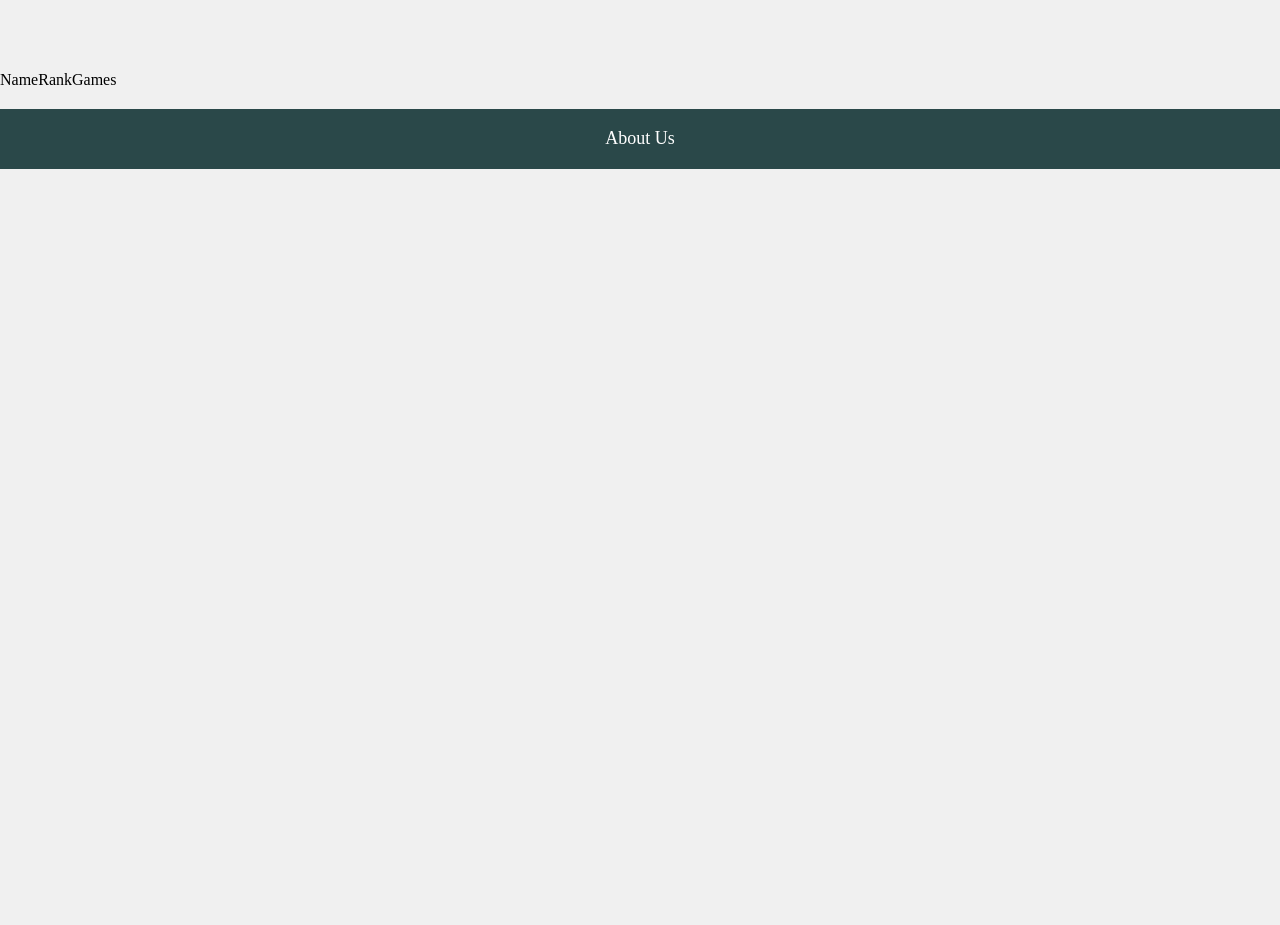
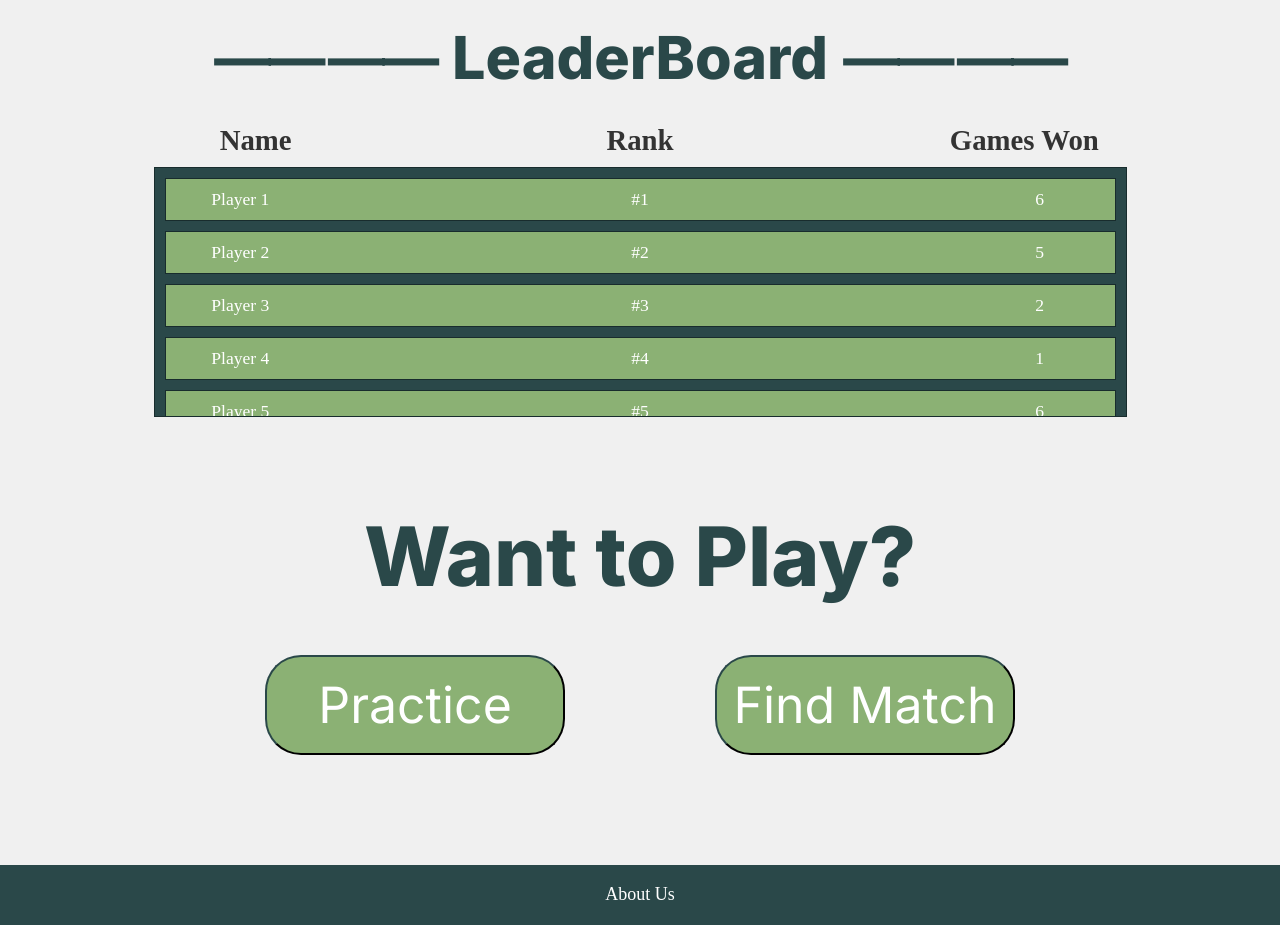
Before and after one commit to KendrickNguyen76/inf124-project, a React (Vite) app in the folder react_frontend/: page /dashboard in a window 1280 px wide. Shown: the part 337-1262 px from the top of the page. Before the commit the page ends 800 px from the top, so only its background shows below. Built offline with nearby package versions, Linux system fonts and the light colour scheme.

Commit message:
dashboard and leaderboard completed

```diff
--- a/react_frontend/src/Components/Pages/Dashboard.css
+++ b/react_frontend/src/Components/Pages/Dashboard.css
@@ -1,42 +1,157 @@
 .dashboard {
     display: flex;
     justify-content: center;
-    align-items: center;
-    text-align: center;
-    min-height: 50vh;
     width: 100%;
-    margin: 0px;
 }
 
 .leadercontainer {
     display: flex;
-    align-items: center;
+    flex-direction: column;
     justify-content: center;
     text-align: center;
-    margin: 0px;
-
 }
 
 .leader_dash_title{
     display: flex;
-    align-items: center;
     justify-content: center;
-    margin: 0px;
+    text-align: center;
+    width: 100%;
 }
+
+.leader_dash_hello h1{
+    display: flex;
+    justify-content: center;
+    text-align: center;
+    width: 100%;
+    margin-top: 0;
+    padding-top: 0;
+}
+.leader_dash_play h1{
+    display: flex;
+    justify-content: center;
+    text-align: center;
+    width: 100%;
+    margin-top: 60px;
+    padding-top: 30px;
+    margin-bottom: 0px;
+    padding-bottom: 0px;
+}
+
+.leader_dash_title h1{
+    font-size: 3.7rem;
+    margin-top: 0;
+    padding-top: 0;
+    padding-bottom: 0;
+    margin-bottom: 0;
+  }
 
 .leader_dash_label {
     display: flex;
     justify-content: center;
-    margin: 10px 0;
+    margin: 10px 5;
   }
 
-  .label-row {
+  .label_row {
     display: flex;
-    justify-content: center;   /* center items horizontally */
-    align-items: center;       /* center items vertically if needed */
-    gap: 40px;
+    justify-content: center;
+    max-width: 1000px;
+    width: 100%;
+    margin: 0 auto;
+    padding: 10px 10px;
+    box-sizing: border-box;
+    gap: 200px;
+    flex-wrap: nowrap;
+  }
+
+  .label_column {
+    flex: 1;
+    text-align: center;
     font-weight: bold;
-    font-size: 1.2rem;
+    font-size: 1.8rem;
+    color: #333;
+    flex-wrap: nowrap;
+    padding-top: 0;
+    margin-top:0;
+  }
+
+  .leaderboard_scroll {
+    max-height: 250px;
+    overflow-y: auto;
+    width: 100%;
+    max-width: 1000px;
     margin: 0 auto;
-    width: 100%;            /* centers the entire row inside the parent */
+    border: 1px solid #182c2d;
+    padding: 10px;
+    box-sizing: border-box;
+    background-color: #2a4849;
   }
+
+  .data_row {
+    display: flex;
+    justify-content: center;
+    align-items: center;
+    padding: 10px 0;
+    gap: 250px;
+    margin-bottom: 10px;
+    background-color: #8BB174;
+    border: 1px solid #182c2d;
+}
+
+  .data_column {
+    flex: 1;
+    text-align: center;
+    font-size: 1.1rem;
+    color: #FFFFFF;
+    white-space: nowrap;
+  }
+
+  .click_to_play_section {
+    display: flex;
+    flex-direction: row;
+    justify-content: center;
+    gap: 150px;
+    margin-top: 40px;
+    padding-top: 10px;
+    padding-bottom: 60px;
+    margin-bottom: 30px;
+  }
+
+  .practice_button{
+    border-radius: 36px;
+    border-color:#2a4849;
+    background-color:  #8BB174;
+    width: 300px;
+    height: 100px;
+    flex-shrink: 0;
+    color: #FFFFFF;
+    text-align: center;
+    font-family: Inter;
+    font-size: 50px;
+    font-style: normal;
+    font-weight: 500;
+    line-height: normal;
+    margin-top: 0px;
+    padding-top: 0px;
+    padding-bottom: 0px;
+    margin-bottom: 0px;
+  }
+
+  .match_button{
+    border-radius: 36px;
+    border-color:#2a4849;
+    background-color:  #8BB174;
+    width: 300px;
+    height: 100px;
+    flex-shrink: 0;
+    color: #FFFFFF;
+    text-align: center;
+    font-family: Inter;
+    font-size: 50px;
+    font-style: normal;
+    font-weight: 500;
+    line-height: normal;
+    margin-top: 0px;
+    padding-top: 0px;
+    padding-bottom: 0px;
+    margin-bottom: 0px;
+  }
--- a/react_frontend/src/Components/Pages/Dashboard.jsx
+++ b/react_frontend/src/Components/Pages/Dashboard.jsx
@@ -1,30 +1,79 @@
 import React from "react";
+import "./Dashboard.css";
+import { useNavigate } from 'react-router-dom';
 
 {/*title of local dashboard*/}
 const LeaderDashTitle = () => (
   <div className = "leader_dash_title">
-    <h1> Local LeaderBoard </h1>
+    <h1> ⸺⸺ LeaderBoard ⸺⸺ </h1>
+  </div>
+);
+
+{/*title of user hello*/}
+const LeaderDashHello = () => (
+  <div className = "leader_dash_hello">
+    <h1> Welcome Byte Warrior! </h1>
   </div>
 );
 
 {/*leaderboard rank, title, etc. labels*/}
 const LeaderDashLabels = () => (
-  <div className = "leader_dash_label">
-    <div className = "label_row">
-      <span>Name</span>
-      <span>Rank</span>
-      <span>Games</span>
+  <div className="leader_dash_label">
+    <div className="label_row">
+      <span className="label_column">Name</span>
+      <span className="label_column">Rank</span>
+      <span className="label_column">Games Won</span>
     </div>
   </div>
-)
+);
+
+{/*container for top 10 local leaderboard stats*/}
+const LeaderDashScrollable = () => (
+  <div className="leaderboard_scroll">
+    {/*placeholders for back end data integration later*/}
+  {[...Array(10)].map((_, i) => (
+    <div key={i} className="data_row">
+      <span className="data_column">Player {i + 1}</span>
+      <span className="data_column">#{i + 1}</span>
+      <span className="data_column">{Math.floor(Math.random() * 10)}</span>
+    </div>
+  ))}
+</div>
+);
+
+{/*want to play text*/}
+const LeaderDashPlay = () => (
+  <div className = "leader_dash_play">
+    <h1> Want to Play? </h1>
+  </div>
+);
+
+{/*buttons for directing to practice or multiplayer pages*/}
+const PlayButtons = () => {
+  const navigate = useNavigate();
+  return (
+    <div className = "click_to_play_section">
+      <button className = "practice_button" onClick={() => navigate("/GamePage")}>
+        Practice
+      </button>
+      <button className = "match_button" onClick={() => navigate("/GamePage")}>
+        Find Match
+      </button>
+    </div>
+  );
+};
 
 {/*put all container sections together here*/}
 const Dashboard = () => {
   return(
     <div className = "dashboard">
       <div className = "leadercontainer">
+        <LeaderDashHello/>
         <LeaderDashTitle/>
         <LeaderDashLabels/>
+        <LeaderDashScrollable/>
+        <LeaderDashPlay/>
+        <PlayButtons/>
       </div>
     </div>
   )
--- /dev/null
+++ b/react_frontend/src/Components/Pages/LeaderBoard.css
@@ -0,0 +1,83 @@
+.LeaderContainer {
+    display: flex;
+    flex-direction: column;
+    justify-content: center;
+    margin-bottom: 40px;
+    padding-bottom: 40px;
+}
+
+.leader_global_title{
+    display: flex;
+    justify-content: center;
+    text-align:center;
+    width: 100%;
+}
+
+.leader_global_title h1{
+    font-size: 3.7rem;
+    margin-top: 0;
+    padding-top: 0;
+    padding-bottom: 0;
+    margin-bottom: 0;
+  }
+
+.leader_global_label {
+    display: flex;
+    justify-content: center;
+    margin: 10px 5;
+  }
+
+  .label_row {
+    display: flex;
+    justify-content: center;
+    max-width: 1000px;
+    width: 100%;
+    margin: 0 auto;
+    padding: 10px 10px;
+    box-sizing: border-box;
+    gap: 200px;
+    flex-wrap: nowrap;
+  }
+
+  .label_column {
+    flex: 1;
+    text-align: center;
+    font-weight: bold;
+    font-size: 1.8rem;
+    color: #333;
+    flex-wrap: nowrap;
+    padding-top: 0;
+    margin-top:0;
+  }
+
+
+  .leaderboard_global_scroll {
+    max-height: 250px;
+    overflow-y: auto;
+    width: 100%;
+    max-width: 1000px;
+    margin: 0 auto;
+    border: 1px solid #182c2d;
+    padding: 10px;
+    box-sizing: border-box;
+    background-color: #2a4849;
+  }
+
+  .data_row {
+    display: flex;
+    justify-content: center;
+    align-items: center;
+    padding: 10px 0;
+    gap: 250px;
+    margin-bottom: 10px;
+    background-color: #8BB174;
+    border: 1px solid #182c2d;
+}
+
+  .data_column {
+    flex: 1;
+    text-align: center;
+    font-size: 1.1rem;
+    color: #FFFFFF;
+    white-space: nowrap;
+  }
--- a/react_frontend/src/Components/Pages/LeaderBoard.jsx
+++ b/react_frontend/src/Components/Pages/LeaderBoard.jsx
@@ -1,7 +1,46 @@
 import React from "react";
+import "./LeaderBoard.css";
 
+{/*title of global leaderboard*/}
+const LeaderGlobalTitle = () => (
+  <div className = "leader_global_title">
+    <h1> ⸺⸺ LeaderBoard ⸺⸺ </h1>
+  </div>
+);
+
+{/*leaderboard rank, title, etc. labels*/}
+const LeaderGlobalLabels = () => (
+  <div className="leader_global_label">
+    <div className="label_row">
+      <span className="label_column">Name</span>
+      <span className="label_column">Rank</span>
+      <span className="label_column">Games Won</span>
+    </div>
+  </div>
+);
+
+
+{/*container for top 10 global leaderboard stats*/}
+const LeaderGlobalScrollable = () => (
+  <div className="leaderboard_global_scroll">
+    {/*placeholders for back end data integration later*/}
+  {[...Array(10)].map((_, i) => (
+    <div key={i} className="data_row">
+      <span className="data_column">Player {i + 1}</span>
+      <span className="data_column">#{i + 1}</span>
+      <span className="data_column">{Math.floor(Math.random() * 10)}</span>
+    </div>
+  ))}
+</div>
+);
 const Leaderboard = () => {
-  return <div>Leaderboard</div>;
+  return (
+    <div className = "LeaderContainer">
+      <LeaderGlobalTitle/>
+      <LeaderGlobalLabels/>
+      <LeaderGlobalScrollable/>
+    </div>
+  )
 };
 
 export default Leaderboard;
```
